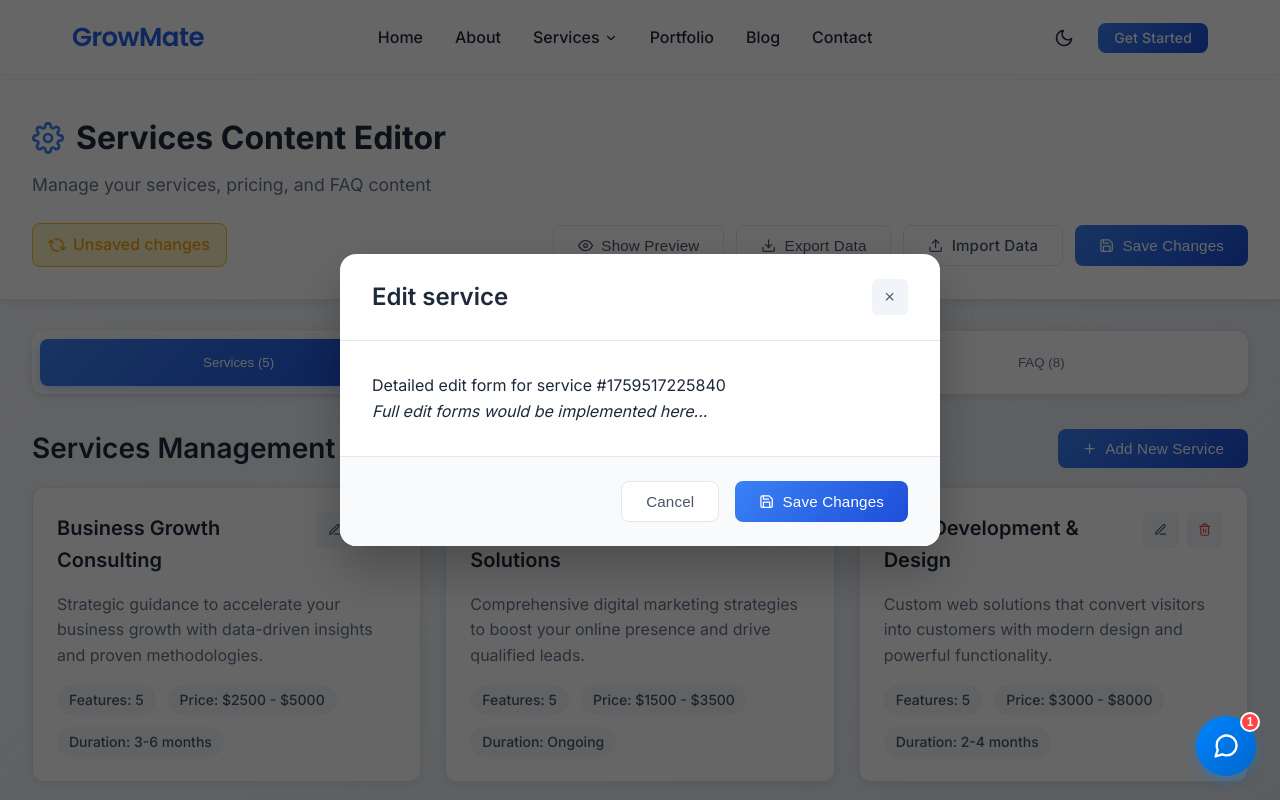
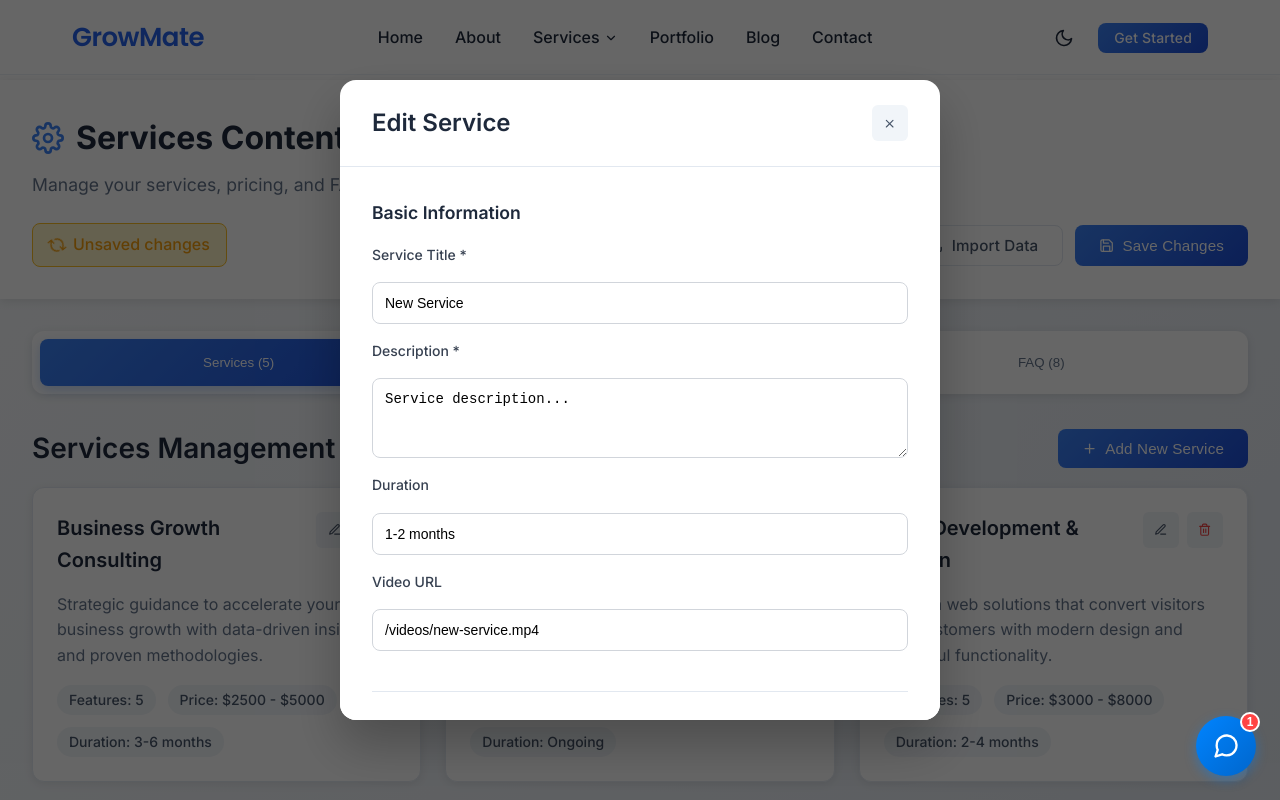
Before and after one commit to danujaadikari/GrowMate---Business-Website, a React (Create React App) app: page /admin/services in a window 1280 px wide. Both pictures are taken after a click on the button "Add New Service". Shown: the top 800 px of the page. Built offline with nearby package versions, Linux system fonts and the light colour scheme.

Commit message:
Enhance edit modal to dynamically display editors for services, pricing plans, and FAQs

```diff
--- a/src/pages/Admin/AdminServices.js
+++ b/src/pages/Admin/AdminServices.js
@@ -508,29 +508,44 @@ const AdminServices = () => {
         )}
       </div>
 
-      {/* Edit Modal - This would contain detailed edit forms */}
+      {/* Edit Modal */}
       {editingItem && (
         <div className="edit-modal-overlay" onClick={() => setEditingItem(null)}>
           <div className="edit-modal" onClick={e => e.stopPropagation()}>
             <div className="modal-header">
-              <h3>Edit {editingItem.type}</h3>
+              <h3>
+                Edit {editingItem.type === 'service' ? 'Service' :
+                     editingItem.type === 'pricing' ? 'Pricing Plan' : 'FAQ'}
+              </h3>
               <button className="btn-icon" onClick={() => setEditingItem(null)}>
                 <FiX />
               </button>
             </div>
             <div className="modal-content">
-              {/* Detailed edit forms would go here */}
-              <p>Detailed edit form for {editingItem.type} #{editingItem.id}</p>
-              <p><em>Full edit forms would be implemented here...</em></p>
-            </div>
-            <div className="modal-actions">
-              <button className="btn btn-secondary" onClick={() => setEditingItem(null)}>
-                Cancel
-              </button>
-              <button className="btn btn-primary">
-                <FiSave />
-                Save Changes
-              </button>
+              {editingItem.type === 'service' && (
+                <ServiceEditor
+                  service={services.find(s => s.id === editingItem.id)}
+                  onSave={(updatedService) => {
+                    updateService(editingItem.id, updatedService);
+                    setEditingItem(null);
+                  }}
+                  onCancel={() => setEditingItem(null)}
+                />
+              )}
+
+              {editingItem.type === 'pricing' && (
+                <div className="pricing-editor-form">
+                  <p>Pricing plan editor would go here...</p>
+                  <p><em>Full pricing editor form coming soon...</em></p>
+                </div>
+              )}
+
+              {editingItem.type === 'faq' && (
+                <div className="faq-editor-form">
+                  <p>FAQ editor would go here...</p>
+                  <p><em>Full FAQ editor form coming soon...</em></p>
+                </div>
+              )}
             </div>
           </div>
         </div>
```
